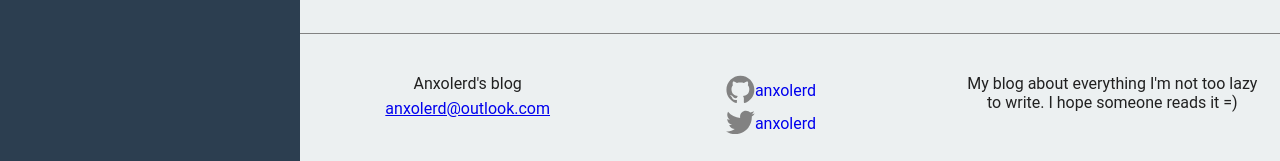
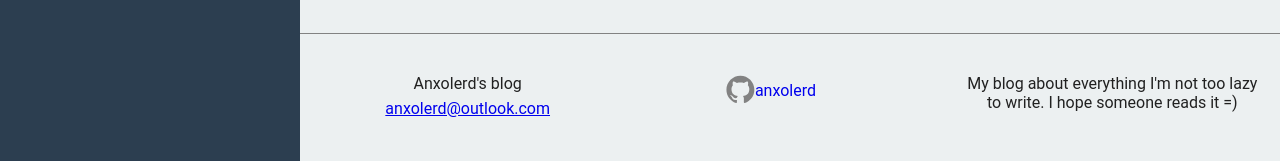
Before and after one commit to anxolerd/anxolerd.github.io, a Jekyll site: the page built from index.html, in a window 1280 px wide and 1308 px high. Shown: the part 1144-1305 px from the top of the window. Built offline with Jekyll 4.4.1, drawn with Linux system fonts in a browser that asks for light colours; some web fonts are replaced.

Commit message:
Drop twitter username

```diff
--- a/_config.yml
+++ b/_config.yml
@@ -12,7 +12,6 @@ description: > # this means to ignore newlines until "baseurl:"
   My blog about everything I'm not too lazy to write. I hope someone reads it =)
 baseurl: "" # the subpath of your site, e.g. /blog
 url: "http://anxolerd.github.io" # the base hostname & protocol for your site
-twitter_username: anxolerd
 github_username:  anxolerd
 
 # Build settings
```
